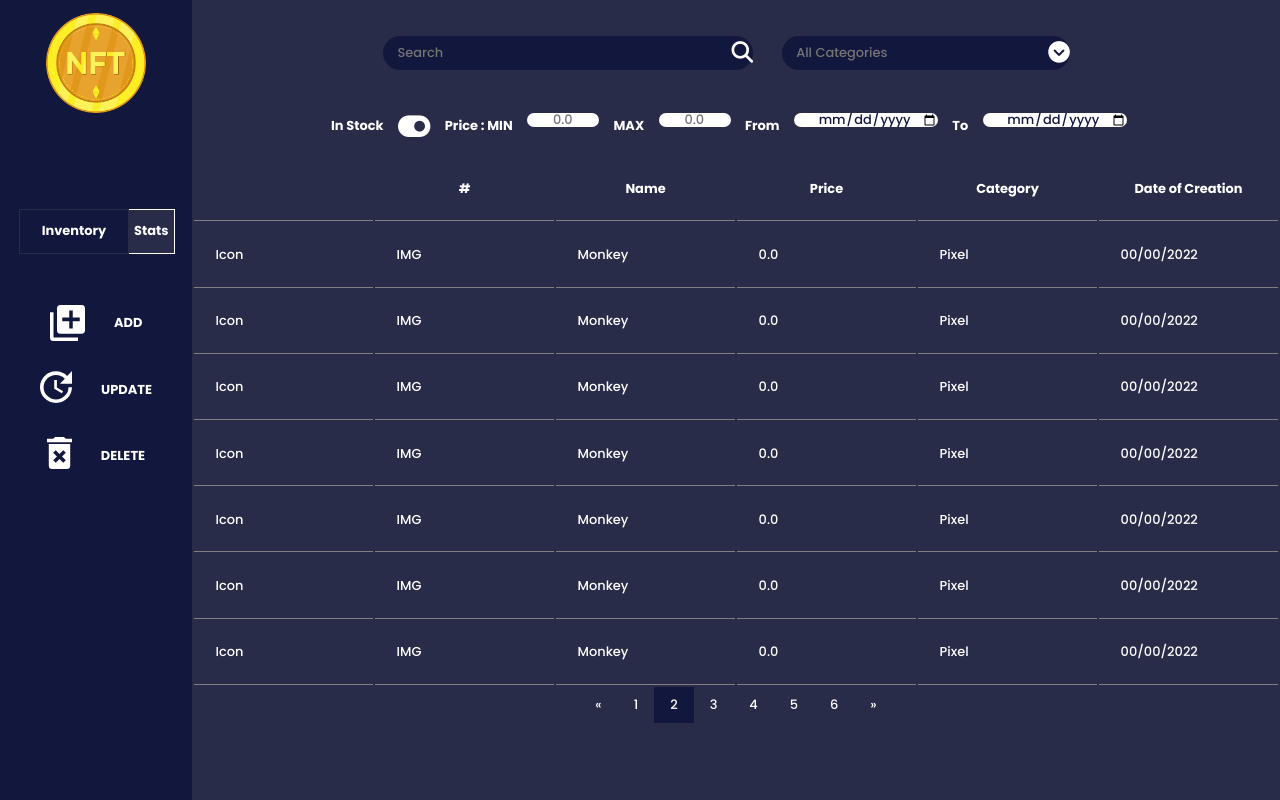
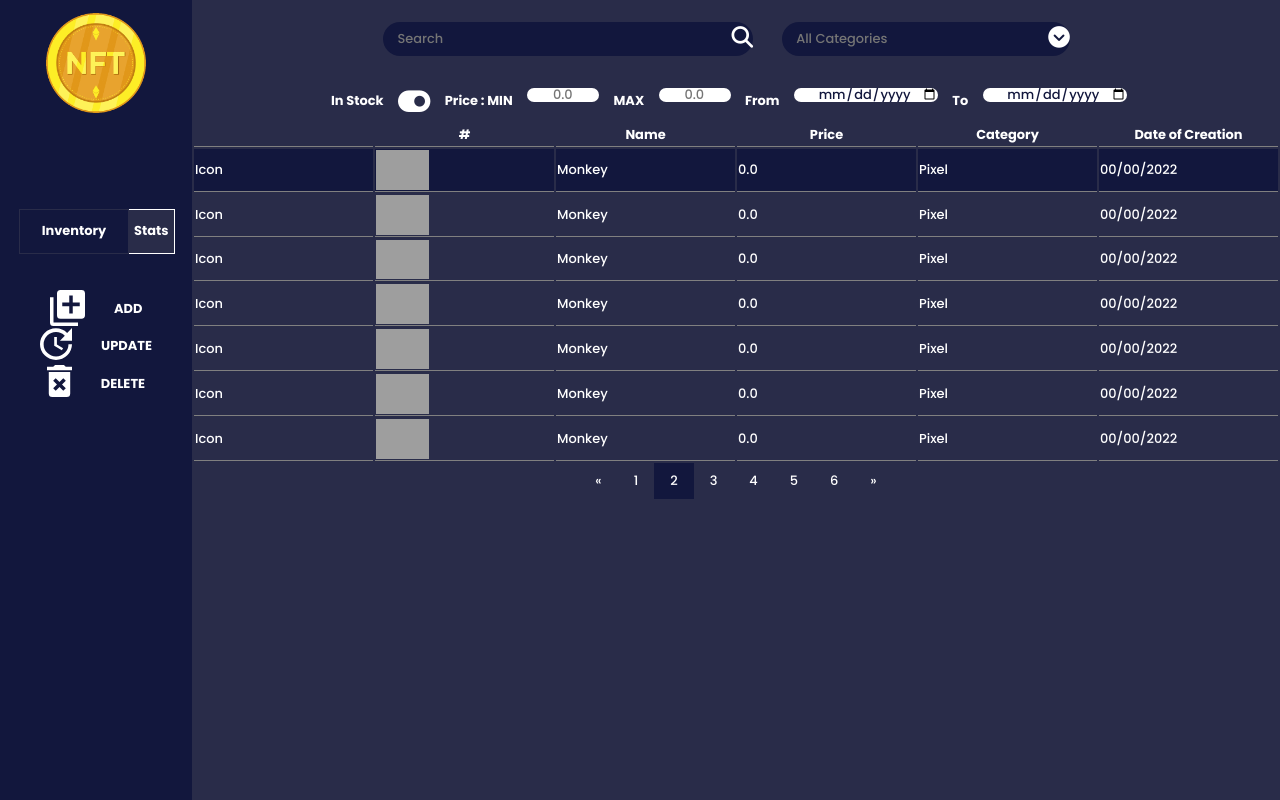
Before and after one commit to YouCodeSchool/ShopNow, a PHP site: page /inventory.php in a window 1280 px wide. Run offline with PHP 8.4, Linux system fonts and the light colour scheme; some libraries are stand-ins or nearby versions; grey boxes are pictures that could not be loaded.

Commit message:
Added imgs and active state: invent page

```diff
--- a/inventory.php
+++ b/inventory.php
@@ -83,7 +83,7 @@
                     </div>
                 </div>
                 <!-- filter By section -->
-            <div class="flex flex-row center">
+                <div class="flex flex-row center" style="margin-top : 0.8rem">
                     <div class="flex flex-row center">
                         <h2>In Stock</h2>
                         <i class="fas fa-toggle-on space-between" style="font-size: 2rem;"></i>
@@ -113,7 +113,7 @@
                 <!-- Products tables/pages -->
                 <div class="flex center">
                     <table style="table-layout: fixed; width : 100%;">
-                    <tr">
+                        <tr>
                         <th></th>
                         <th>#</th>
                         <th>Name</th>
@@ -121,61 +121,62 @@
                         <th>Category</th>
                         <th>Date of Creation</th>
                         </tr>
-                    <tr>
+
+                        <tr class="active">
                         <td> Icon</td>
-                    <td>IMG</td>
-                    <td>Monkey</td>
-                    <td>0.0</td>
-                    <td>Pixel</td>
-                    <td>00/00/2022</td>
+                        <td><a href="#"><img src="https://lh3.googleusercontent.com/AavFwCYyhYPC1Sn-SubcZHAenfBQC0PYx7Zr9bQvNxHVjhrY4JZ7woCXRa-kuAiX7QJGiacgXfn845pQiIbpaW3v4nzpe8nKiscXCw=w600"></a></td>
+                        <td><a href="#">Monkey</a></td>
+                        <td><a href="#">0.0</a></td>
+                        <td><a href="#">Pixel</a></td>
+                        <td><a href="#">00/00/2022</a></td>
                         </tr>
                         <tr>
                             <td> Icon</td>
-                        <td>IMG</td>
-                        <td>Monkey</td>
-                        <td>0.0</td>
-                        <td>Pixel</td>
-                        <td>00/00/2022</td>
+                            <td><a href="#"><img src="https://lh3.googleusercontent.com/hK3PkYvM_HaSGPxz2ZTCW3TXVaReWTe9XeGj-yEfBzbtJoaZQCmqWW2qN0QOHdy0fJkxsjaJ0wgNzb2s-oygUk1Gor_fQ-fk-C4IMg=w600"></a></td>
+                            <td><a href="#">Monkey</a></td>
+                            <td><a href="#">0.0</a></td>
+                            <td><a href="#">Pixel</a></td>
+                            <td><a href="#">00/00/2022</a></td>
                         </tr>
                         <tr>
                             <td>Icon</td>
-                        <td>IMG</td>
-                        <td>Monkey</td>
-                        <td>0.0</td>
-                        <td>Pixel</td>
-                        <td>00/00/2022</td>
+                            <td><a href="#"><img src="https://lh3.googleusercontent.com/I76d2Kzg7DoKfGYvQHmEUNsdMp9dd-P8Vd3kErKMnbcUABl9goKO7H755maGbaaQVkUM_yxHcFYHEl7YqM-jRTLV3MTDYkh3TO2ekg=w600"></a></td>
+                            <td><a href="#">Monkey</a></td>
+                            <td><a href="#">0.0</a></td>
+                            <td><a href="#">Pixel</a></td>
+                            <td><a href="#">00/00/2022</a></td>
                         </tr>
                         <tr>
                             <td> Icon</td>
-                        <td>IMG</td>
-                        <td>Monkey</td>
-                        <td>0.0</td>
-                        <td>Pixel</td>
-                        <td>00/00/2022</td>
+                            <td><a href="#"><img src="https://lh3.googleusercontent.com/WdxT9-tpMXozgLirIjhT-j2x4lUaLjYq7pBbzGW22cbxK9ie3W3WBzyNHSqNvPIDnBVSXjNfhQlvHxdwoI1ugX0p35M6ezsJqXgL6g=w600"></a></td>
+                            <td><a href="#">Monkey</a></td>
+                            <td><a href="#">0.0</a></td>
+                            <td><a href="#">Pixel</a></td>
+                            <td><a href="#">00/00/2022</a></td>
                         </tr>
                         <tr>
                             <td> Icon</td>
-                        <td>IMG</td>
-                        <td>Monkey</td>
-                        <td>0.0</td>
-                        <td>Pixel</td>
-                        <td>00/00/2022</td>
+                            <td><a href="#"><img src="https://lh3.googleusercontent.com/9HoUFd3DKfRIYJqgCgDzBKBDBObEHyx2PeAysZ3MNdrie-JGM_YEXEniQJQDdlFezNhNKUfAXGvSgcKKLt1NMc7s5s8lEbtoVZTzJw=w361"></a></td>
+                            <td><a href="#">Monkey</a></td>
+                            <td><a href="#">0.0</a></td>
+                            <td><a href="#">Pixel</a></td>
+                            <td><a href="#">00/00/2022</a></td>
                         </tr>
                         <tr>
                             <td> Icon</td>
-                        <td>IMG</td>
-                        <td>Monkey</td>
-                        <td>0.0</td>
-                        <td>Pixel</td>
-                        <td>00/00/2022</td>
+                            <td><a href="#"><img src="https://lh3.googleusercontent.com/v56aGEvNC_fdtJDsul-ankP_4HF8xmQn_5PziELrGLxsPwOCyBMHzbmiyohB6l-etGUykiAoEW2RiX9z7ZbpMXKLHrDrqk66SYP5Gmk=w600"></a></td>
+                            <td><a href="#">Monkey</a></td>
+                            <td><a href="#">0.0</a></td>
+                            <td><a href="#">Pixel</a></td>
+                            <td><a href="#">00/00/2022</a></td>
                         </tr>
                         <tr>
                             <td> Icon</td>
-                        <td>IMG</td>
-                        <td>Monkey</td>
-                        <td>0.0</td>
-                        <td>Pixel</td>
-                        <td>00/00/2022</td>
+                            <td><a href="#"><img src="https://lh3.googleusercontent.com/LdcKUFaVIGZuCBjz1CXdWjBIDLM_71e-Z-6gyrPWVb-oglKR14Tg4GEyia3agwwMscCF3KNsYcYr8O9ETi8V0HUWpnuhJpwnbzsStw=w600"></a></td>
+                            <td><a href="#">Monkey</a></td>
+                            <td><a href="#">0.0</a></td>
+                            <td><a href="#">Pixel</a></td>
+                            <td><a href="#">00/00/2022</a></td>
                         </tr>
                     </table>
                 </div>
@@ -193,8 +194,6 @@
                 </div>
                 </div>
 
-        </div>
-
 
 </body>
 </html>
--- a/public/css/inventory.css
+++ b/public/css/inventory.css
@@ -23,7 +23,7 @@
     /* float : left; */
     height : 100%;
     width : 15%;
-    max-width : 350px;
+    /* max-width : 350px; */
     margin : auto;
     padding-top : 1%;
     position : fixed;
@@ -108,7 +108,7 @@
 }
 .space-between{
     /* justify-content: space-between; */
-    margin : 1rem;
+    margin : 0 1rem;
 }
 
 .input-field {
@@ -203,32 +203,71 @@
     border : 0;
 }
 
+tr:hover {
+    background-color: #12173D;
+}
+table .active {
+    background-color: #12173D;
+}
+td a {
+    display : block;
+}
 td, th {
-    padding : 1.5rem;
+    /* padding : 1.5rem; */
     border-bottom: 1px solid #000;
     border-color: grey;
+}
 
+table img{
+    width: 30%;
+    height: 30%;
+    /* object-fit: contain; */
 }
 
 .pagination {
     display: inline-block;
   }
 
-  .pagination a {
+.pagination a {
     color: white;
     float: left;
     padding: 8px 16px;
     text-decoration: none;
   }
 
-  .pagination a.active {
+.pagination a.active {
     background-color: #12173D;
     /* color: #12173D; */
     color : white;
     /* border : 1px solid; */
     border-color : white;
-  }
-  .pagination a:hover:not(.active) {
+}
+.pagination a:hover:not(.active) {
       background-color: white;
       color : black;
+}
+
+@media only screen and (max-width: 1000px){
+    body{
+        flex-direction : column;
     }
+    .left-bar-container{
+        flex-direction: row;
+        width : 100%;
+        /* position : relative; */
+        height : 15%;
+    }
+    .logo {
+        float : left;
+    }
+    .page-switcher{
+        margin : 0;
+    }
+    #CRUD {
+        display : none;
+    }
+
+    .main-page{
+        top : 15%;
+    }
+}
```
Also changed, not shown: public/assets/images/products/NFT1.png (added), public/assets/images/products/NFT2.png (added), public/assets/images/products/NFT3.png (added), public/assets/images/products/NFT4.png (added). Lines whose indentation alone changed are shown as unchanged.
